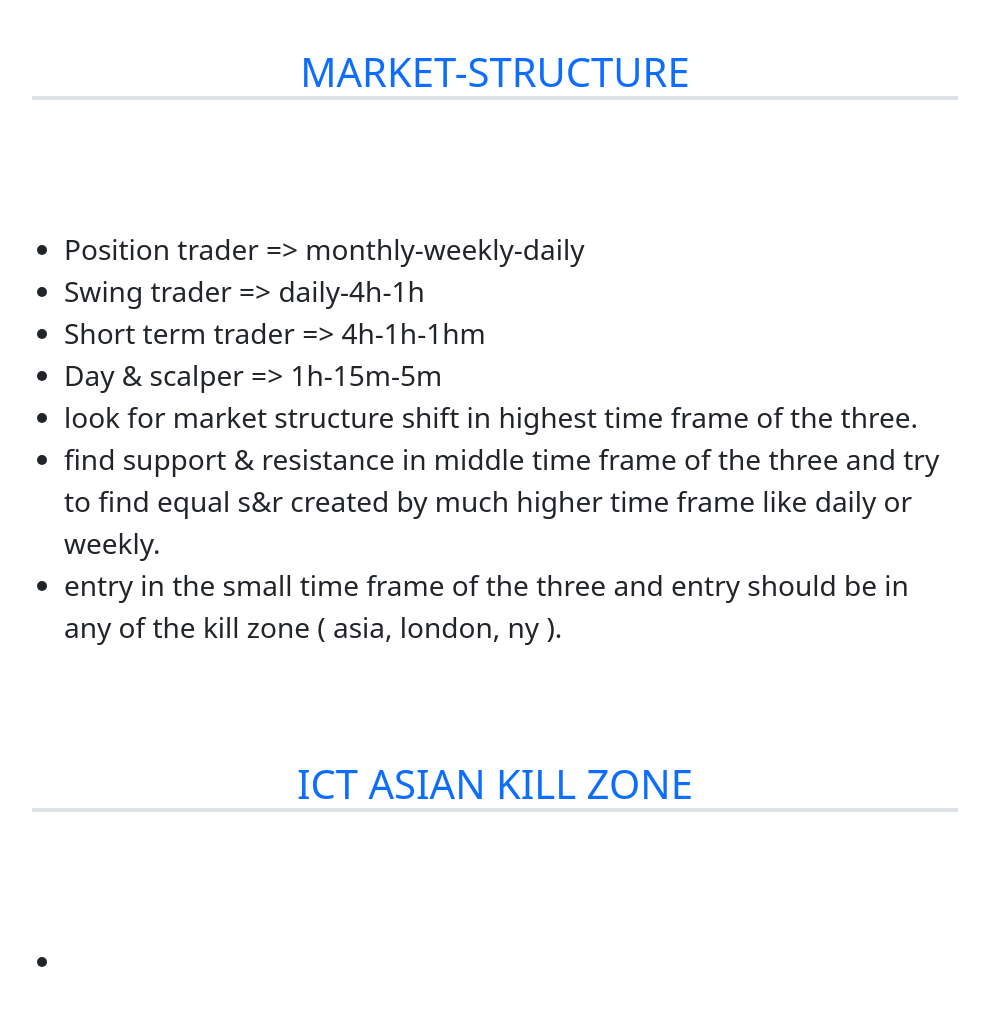
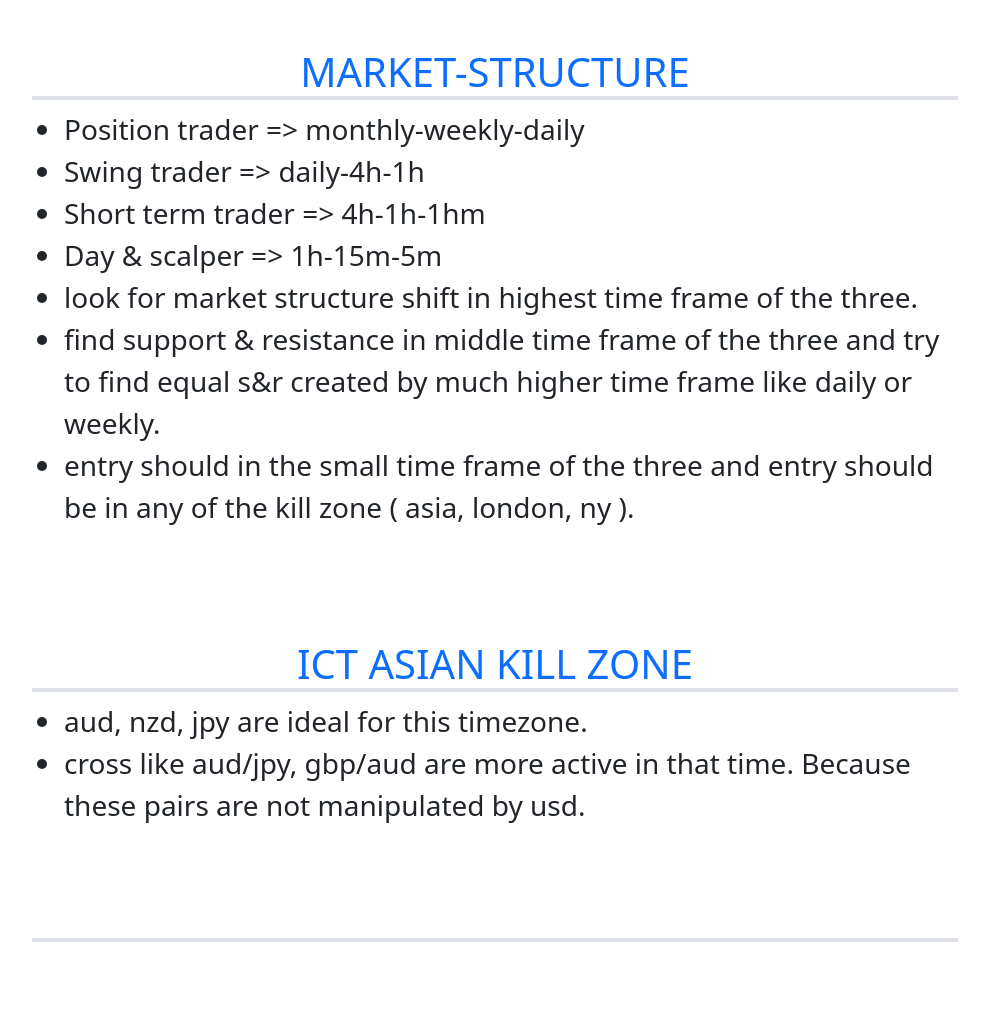
Before and after one commit to Tarikulislamakash/trade, a plain HTML site: page index.html in a window 1280 px wide. Shown: the top 1025 px of the page, without its empty margins (145-1134 px from the left). Drawn offline with nearby package versions, Linux system fonts and the light colour scheme.

Commit message:
asian killzone

```diff
--- a/index.html
+++ b/index.html
@@ -3,7 +3,7 @@
   <head>
     <meta charset="utf-8" />
     <meta name="viewport" content="width=device-width, initial-scale=1" />
-    <title>JS</title>
+    <title>TRADE</title>
     <link
       href="https://cdn.jsdelivr.net/npm/bootstrap@5.2.3/dist/css/bootstrap.min.css"
       rel="stylesheet"
@@ -19,9 +19,6 @@
           <h1 class="text-uppercase text-primary border-bottom border-4">
             market-structure
           </h1>
-        </div>
-        <div class="col-md-10 text-center my-5">
-          <img src="img/1.png" alt="" class="text-center" />
         </div>
         <div class="col-md-10">
           <ul class="text-xl fs-3">
@@ -39,8 +36,8 @@
               or weekly.
             </li>
             <li>
-              entry in the small time frame of the three and entry should be in
-              any of the kill zone ( asia, london, ny ).
+              entry should in the small time frame of the three and entry should
+              be in any of the kill zone ( asia, london, ny ).
             </li>
           </ul>
         </div>
@@ -54,12 +51,16 @@
             ict asian kill zone
           </h1>
         </div>
-        <div class="col-md-10 text-center my-5">
+        <!-- <div class="col-md-10 text-center my-5">
           <img src="img/1.png" alt="" class="text-center" />
-        </div>
+        </div> -->
         <div class="col-md-10">
           <ul class="text-xl fs-3">
-            <li></li>
+            <li>aud, nzd, jpy are ideal for this timezone.</li>
+            <li>
+              cross like aud/jpy, gbp/aud are more active in that time. Because
+              these pairs are not manipulated by usd.
+            </li>
           </ul>
         </div>
       </div>
```
Also changed, not shown: asian-killzone.txt (deleted).
